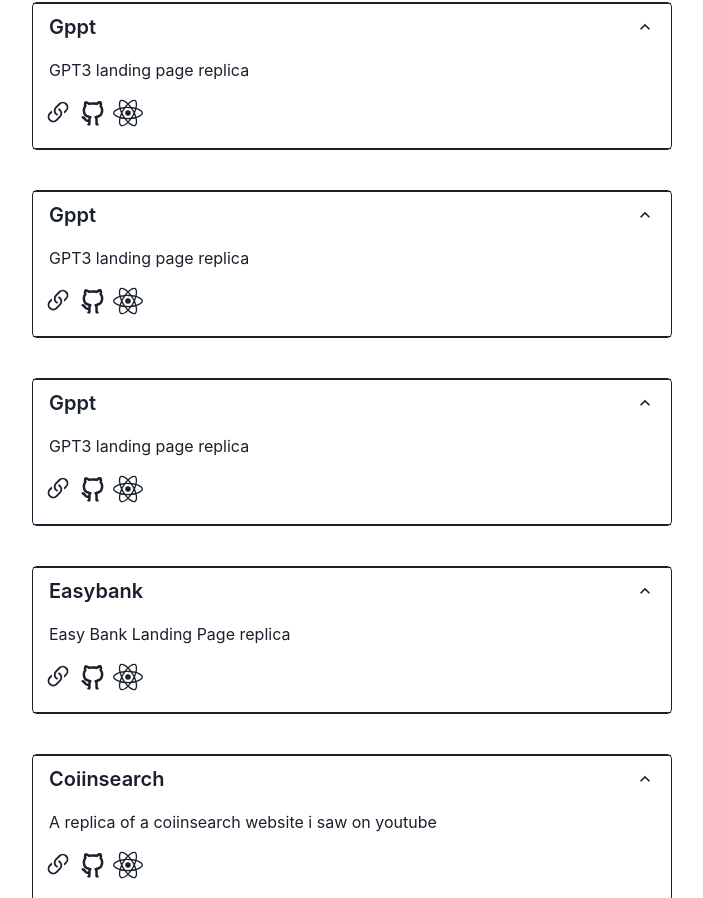
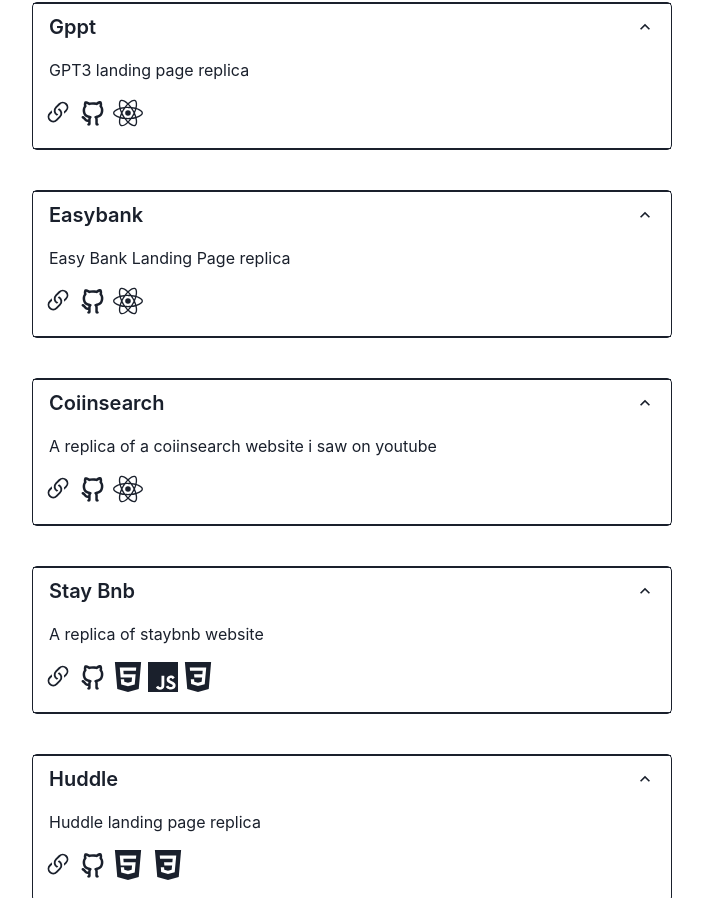
Before and after one commit to devtofunmi/myportfolio, a React (Vite) app: page / in a window 1280 px wide. Shown: the part 1123-2021 px from the top of the page, without its empty margins (288-991 px from the left). Built offline with nearby package versions, Linux system fonts and the light colour scheme.

Commit message:
remove the two project

```diff
--- a/src/component/projectsData.jsx
+++ b/src/component/projectsData.jsx
@@ -10,22 +10,6 @@
     tools: <SiReact />,
   },
 
-  {
-    logo: "",
-    name: "Gppt",
-    link: "https://gppt.netlify.app",
-    gitlink: "https://github.com/devtofunmi/gpt",
-    description: "GPT3 landing page replica",
-    tools: <SiReact />,
-  },
-  {
-    logo: "",
-    name: "Gppt",
-    link: "https://gppt.netlify.app",
-    gitlink: "https://github.com/devtofunmi/gpt",
-    description: "GPT3 landing page replica",
-    tools: <SiReact />,
-  },
   {
     logo: "",
     name: "Gppt",
```
